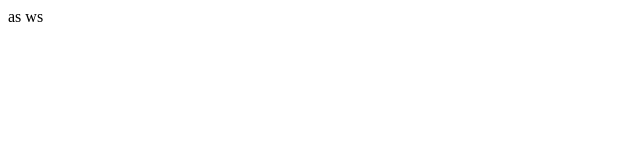
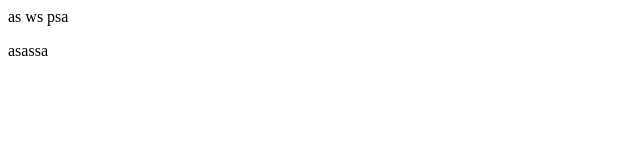
Before and after one commit to wiep1994/project, a plain HTML site: page index.html in a window 1280 px wide. Shown: the full height of the page, 0-640 px from the left. Drawn offline with Linux system fonts and the light colour scheme.

Commit message:
add script file

```diff
--- a/index.html
+++ b/index.html
@@ -8,5 +8,7 @@
 </head>
 <body>
     as  ws
+    psa
+    <p class="asas">asassa</p>
 </body>
 </html>
```
Also changed, not shown: 12.txt (deleted), as.css.txt (deleted), index.html.txt (deleted), script.js (added).
